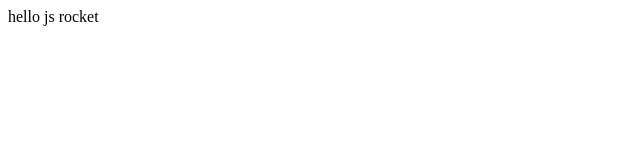
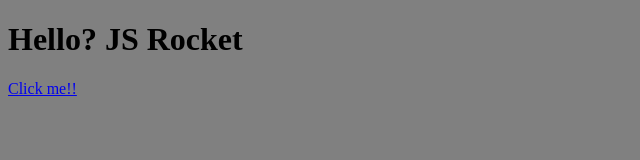
Before and after one commit to Subaru-Arakawa/js-rocket, a plain HTML site: page index.html in a window 1280 px wide. Shown: the whole page, without its empty margins (0-640 px from the left). Drawn offline with Linux system fonts and the light colour scheme.

Commit message:
new chnange

```diff
--- /dev/null
+++ b/css/style.css
@@ -0,0 +1,3 @@
+body {
+	background-color: gray;
+}
--- a/index.html
+++ b/index.html
@@ -1,5 +1,12 @@
-hello js rocket
-
-<script type="text/javascript">
-	console.log('Hello there? Anybody??');
-</script>
+<!DOCTYPE html>
+<html>
+<head>
+	<title>JS Rocket</title>
+	<link rel="stylesheet" type="text/css" href="css/style.css">
+</head>
+<body>
+	<h1>Hello? JS Rocket</h1>
+	<a href="#" onclick="sayMyName('Subaru');">Click me!!</a>
+	<script type="text/javascript" src="js/script.js"></script>
+</body>
+</html>
--- /dev/null
+++ b/js/script.js
@@ -0,0 +1,28 @@
+var sayMyName = function (name){
+	alert('My name is ' + name);
+}
+
+ var car = {
+	 make: 'VW',
+	type: 'Polo',
+	color: 'blue',
+	isTurnedOn:false,
+	numberOfWheels:4,
+	seats: ['seat1','seat2', 'seat3', 'seat4'],
+	turnOn: function () {
+		this.isTurnedOn = true;
+			},
+		fly: function () {
+				alert('fly');
+			},
+			 switchCar: function (isOn) {
+			 	console.log ('turn car' + isOn);
+			 	if (isOn == true) {
+			 		this.isTurnedOn = true;
+			 	} else {
+			 		this.isTurnedOn = false;
+			 	}
+			 }
+
+		};
+		console.log('Heello ther anybody?');
```
